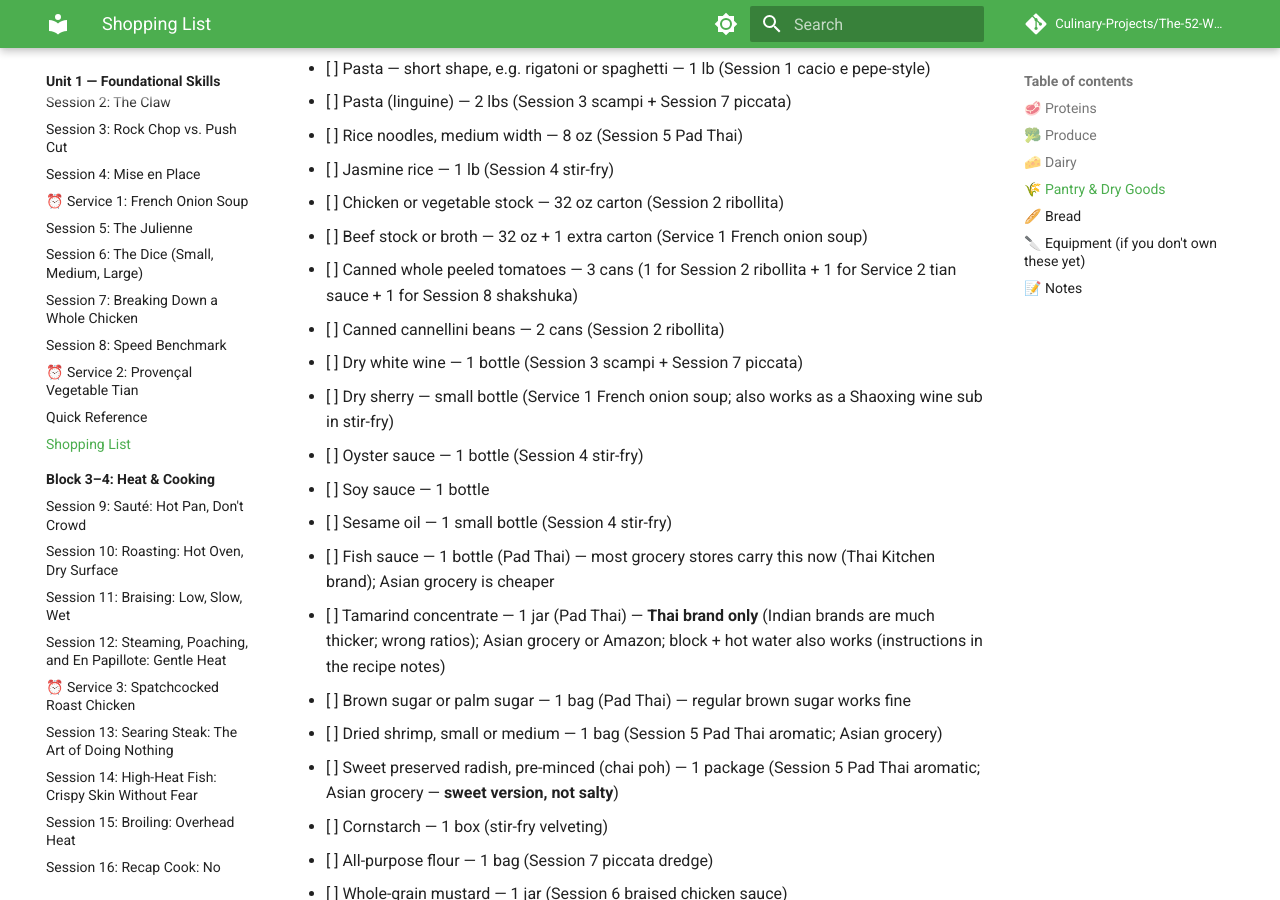
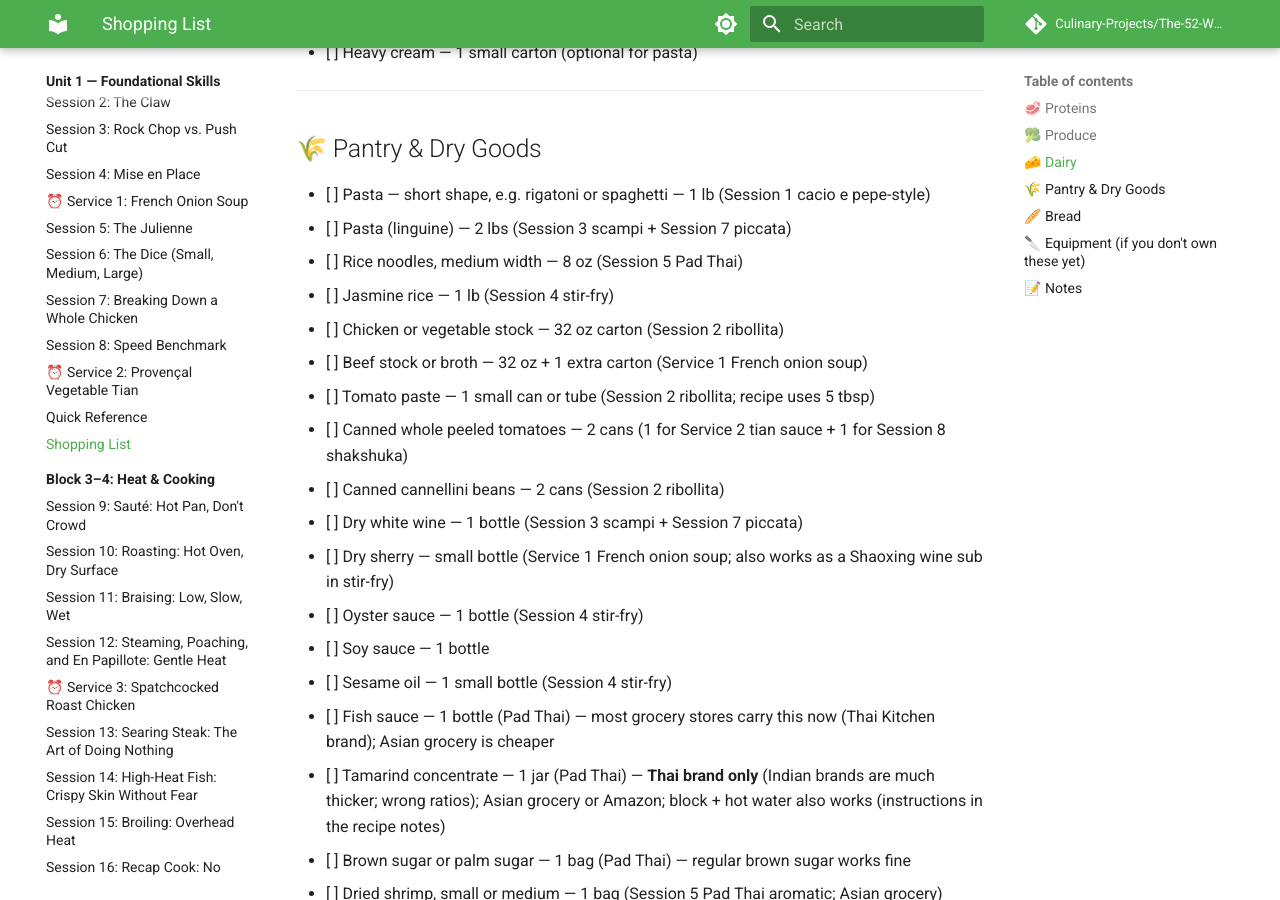
Before and after one commit to Culinary-Projects/The-52-Week-Culinary-Project, an MkDocs documentation site: the page built from docs/blocks/01-foundational-skills/01-02-knife-skills/shopping-list.md, in a window 1280 px wide and 900 px high, scrolled down 2819 px. Built offline with MkDocs 1.6.1 and Material for MkDocs 9.7.7, drawn with Linux system fonts in a browser that asks for light colours; comment, search, counter and statistics services are not loaded; some of the changed text lies outside the part shown.

Commit message:
Fix Session 2 shopping list after auditing full ribollita recipe
Recipe uses pancetta, zucchini, tomato paste, and fresh rosemary —
none of which were on the list. Also corrects a prior error: ribollita
uses tomato paste (5 tbsp), not canned whole tomatoes, so canned
tomato count drops from 3 back to 2.

Changes:
- Proteins: add pancetta ¼ lb (with bacon sub note)
- Block 1 produce: add zucchini 1 medium, fresh rosemary 1 bunch
- Pantry: add tomato paste; correct canned tomatoes from 3 → 2 cans

Co-Authored-By: Claude Sonnet 4.6 <noreply@anthropic.com>

```diff
--- a/docs/blocks/01-foundational-skills/01-02-knife-skills/shopping-list.md
+++ b/docs/blocks/01-foundational-skills/01-02-knife-skills/shopping-list.md
@@ -20,6 +20,7 @@
 - [ ] **Whole chicken — 1 (Session 7): You will break this down yourself. This is the lesson.** The breasts go into piccata; freeze the thighs, drumsticks, and wings — use them in Block 3–4 (Session 11 braising). Save the carcass in the freezer — it becomes your Block 7 stock.
 - [ ] Pork shoulder — 4 oz, sliced ⅛ inch thin (Session 5 Pad Thai — the recipe's default protein; can swap for 4 oz shrimp 16/20)
 - [ ] Pressed tofu — 4 oz (Session 5 Pad Thai aromatic base — used regardless of protein choice; look for "pressed" or extra-dry extra-firm; Asian markets have the best variety)
+- [ ] Pancetta — ¼ lb, diced (Session 2 ribollita; the slab bacon from Session 6 works as a substitute if you'd rather not buy both)
 - [ ] Slab bacon — 8 oz (Session 6 braised chicken; cut into lardons; salt pork works too)
 
 ---
@@ -32,6 +33,7 @@
 - [ ] Carrots — 6 (4 for Session 2 ribollita mirepoix drill + 2 reserved for Session 5 julienne drill)
 - [ ] Celery — 1 bunch (2–3 stalks for Session 2 claw-grip drill / ribollita mirepoix; remainder available for other uses)
 - [ ] Tuscan kale (lacinato/cavolo nero) — 1 bunch (Session 2 ribollita)
+- [ ] Zucchini — 1 medium (Session 2 ribollita)
 - [ ] Baby spinach — 5 oz bag (Session 1 pasta)
 - [ ] Arugula — 1 bag (Session 3 salad)
 - [ ] Fennel — 1 bulb (Session 3 salad)
@@ -41,6 +43,7 @@
 - [ ] Lemon — 4 (Session 3 scampi + salad + piccata + dressings)
 - [ ] Fresh ginger — 2-inch knob (Session 4 stir-fry)
 - [ ] Fresh thyme — 1 bunch (Service 1 French onion soup + Session 6 braised chicken — same bunch, buy for Block 1 and keep refrigerated)
+- [ ] Fresh rosemary — 1 small bunch (Session 2 ribollita; 1 sprig needed)
 - [ ] Fresh flat-leaf parsley — 1 bunch (Session 3 scampi, garnishes throughout)
 
 **Block 2:**
@@ -82,7 +85,8 @@
 - [ ] Jasmine rice — 1 lb (Session 4 stir-fry)
 - [ ] Chicken or vegetable stock — 32 oz carton (Session 2 ribollita)
 - [ ] Beef stock or broth — 32 oz + 1 extra carton (Service 1 French onion soup)
-- [ ] Canned whole peeled tomatoes — 3 cans (1 for Session 2 ribollita + 1 for Service 2 tian sauce + 1 for Session 8 shakshuka)
+- [ ] Tomato paste — 1 small can or tube (Session 2 ribollita; recipe uses 5 tbsp)
+- [ ] Canned whole peeled tomatoes — 2 cans (1 for Service 2 tian sauce + 1 for Session 8 shakshuka)
 - [ ] Canned cannellini beans — 2 cans (Session 2 ribollita)
 - [ ] Dry white wine — 1 bottle (Session 3 scampi + Session 7 piccata)
 - [ ] Dry sherry — small bottle (Service 1 French onion soup; also works as a Shaoxing wine sub in stir-fry)
```
